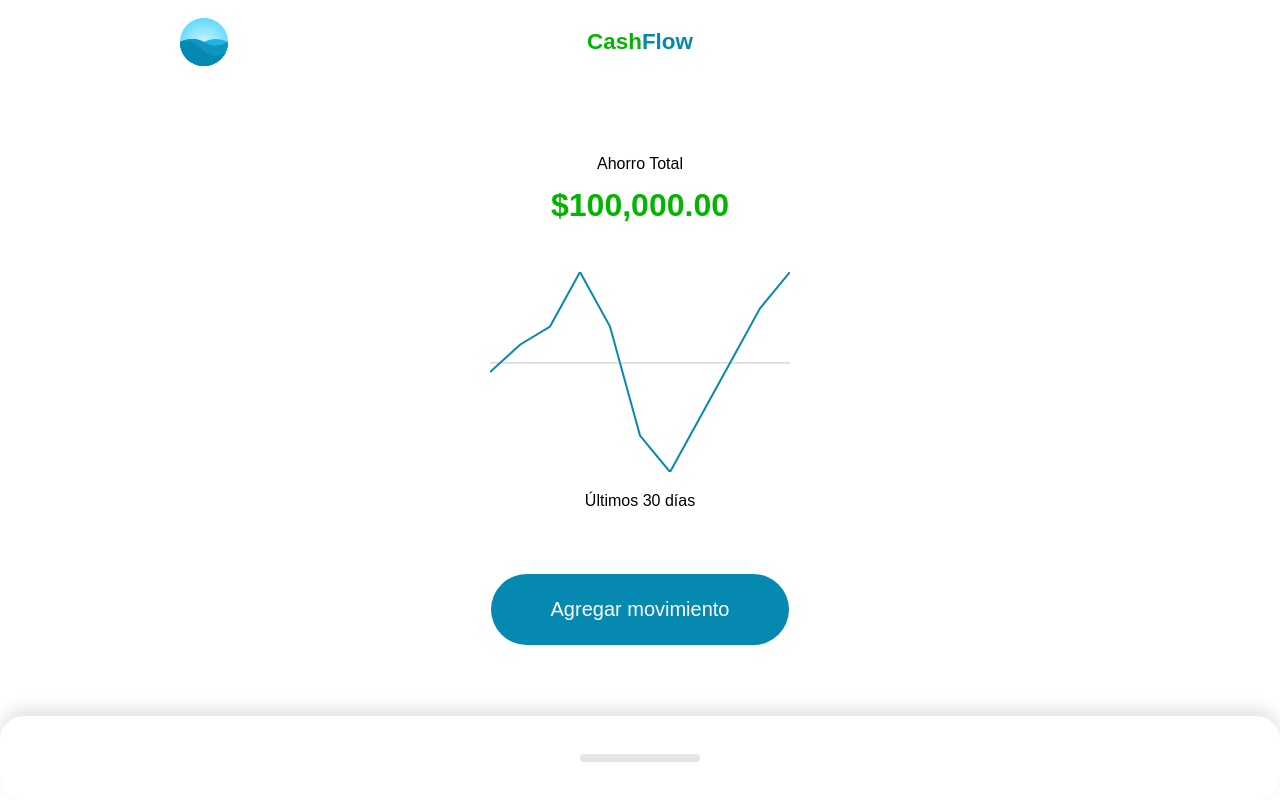
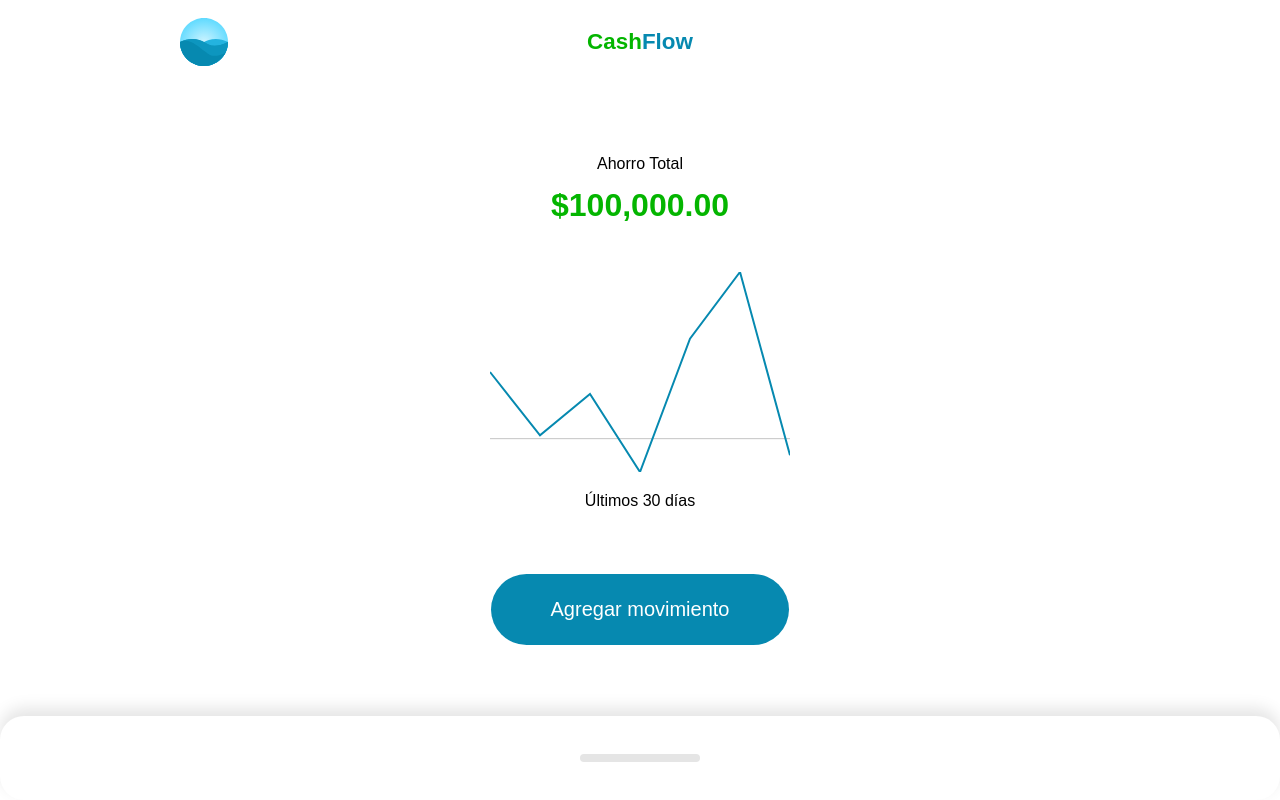
Before and after one commit to jregaladom/CashFlow, a Vue app: page / in a window 1280 px wide. Built offline with nearby package versions, Linux system fonts and the light colour scheme.

Commit message:
Avance, curso

```diff
--- a/src/components/Action/Modal.vue
+++ b/src/components/Action/Modal.vue
@@ -12,7 +12,7 @@
     </div>
 </template>
 <script setup>
-import { defineEmits } from 'vue';
+
 const emit = defineEmits(['close']);
 
 
--- a/src/components/Home.vue
+++ b/src/components/Home.vue
@@ -25,41 +25,69 @@ import Resume from '@/components/Resume/Index.vue';
 import Movements from '@/components/Movements/Index.vue';
 import Action from '@/components/Action/Index.vue';
 import Graphic from '@/components/Resume/Graphic.vue';
+import { computed } from 'vue';
 
 const movements = [
 {
           id: 1,
           title: "Movimiento",
           description: "Deposito de salario",
-          amount: 1000,
+          amount: 10,
+          time:new Date('2023-05-01')
         },
         {
           id: 2,
           title: "Movimiento 1",
           description: "Deposito de honorarios",
-          amount: 500,
+          amount: 134,
+          time:new Date('2023-05-14')
         },
         {
           id: 3,
           title: "Movimiento 3",
           description: "Comida",
           amount: -100,
+          time:new Date('2023-05-14')
         },
         {
           id: 4,
           title: "Movimiento 4",
           description: "Colegiatura",
-          amount: 1000,
+          amount: 300,
+          time:new Date('2023-05-17')
         },
         {
           id: 5,
           title: "Movimiento 5",
           description: "Reparación equipo",
-          amount: 1000,
+          amount: 500,
+          time:new Date('2023-05-20')
         },
-]
+        {
+          id: 6,
+          title: "Movimiento 6",
+          description: "Autobus",
+          amount: -50,
+          time:new Date('2023-03-19')
+        },
+];
 
-const amounts =  [100, 200, 500, 200, -400, -600, -300, 0, 300, 500];
+
+
+
+
+const amounts = computed(() => {
+  const _amount = movements.filter((m) =>{
+  const currentDay = new Date();
+  const oldDate =  new Date( (currentDay.getDate() - 30));
+  return m.time >= oldDate && m.time <= currentDay;
+}).map(m => m.amount);
+  return _amount;
+});
+
+
+
+
 
 
 </script>
--- a/src/components/Movements/Index.vue
+++ b/src/components/Movements/Index.vue
@@ -9,7 +9,7 @@
 </template>
 <script setup>
 
-import { defineProps, toRefs } from 'vue';
+import {  toRefs } from 'vue';
 import Movement from '@/components/Movements/Movement.vue';
 
 const props = defineProps({
--- a/src/components/Movements/Movement.vue
+++ b/src/components/Movements/Movement.vue
@@ -14,7 +14,7 @@
     </div>
 </template>
 <script setup>
-import { defineProps, toRefs, computed , defineEmits} from 'vue';
+import {  toRefs, computed } from 'vue';
 const props = defineProps({
     title: {
         type: String,
--- a/src/components/Resume/Graphic.vue
+++ b/src/components/Resume/Graphic.vue
@@ -38,8 +38,9 @@ const props = defineProps({
     },
 });
 
+console.log(props);
+
 const { amounts } = toRefs(props);
-
 
 const amountToPixels = (amount) => {
     const min = Math.min(...amounts.value);
--- a/src/components/Resume/Index.vue
+++ b/src/components/Resume/Index.vue
@@ -14,7 +14,7 @@
 
 <script setup>
 
-import { toRefs, computed, defineProps } from 'vue';
+import { toRefs, computed } from 'vue';
 
 const props = defineProps(
     {
```
